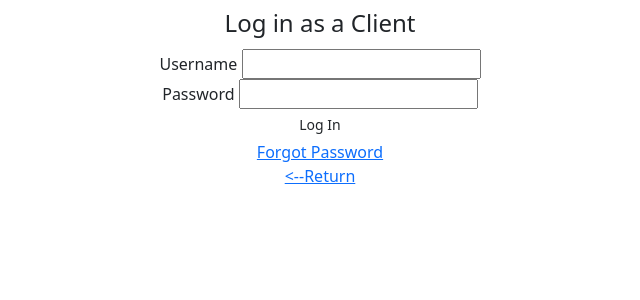
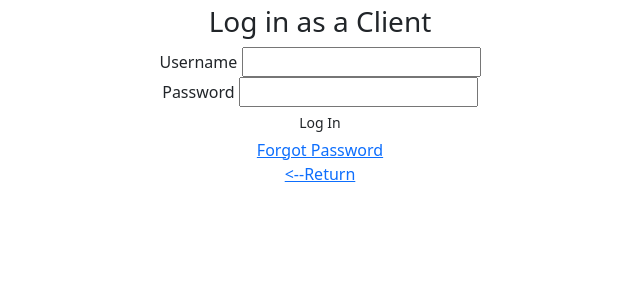
Before and after one commit to mdinga/hairlinkd_dev, a Rails app: page /client_access/login in a window 1280 px wide. Shown: the part 165-465 px from the top of the page, without its empty margins (320-960 px from the left). Run offline with Rails 7, Linux system fonts and the light colour scheme; style sheets or scripts are compiled from the project's sources; parts of the project's set-up code (start-up, migrations or seed data) failed here and were passed over; some libraries are stand-ins or nearby versions.

Commit message:
Bootstrap Fixed

```diff
--- a/app/views/client_access/login.html.erb
+++ b/app/views/client_access/login.html.erb
@@ -1,7 +1,10 @@
 <div class = 'container'>
 
+  <div class = "text-center">
+    <h3>Log in as a Client</h3>
+  </div>
+
       <%= form_tag(client_access_attempt_login_path, :method => :post, class: 'form-group text-center') do %>
-      <legend>Log in as a Client</legend>
           <fieldset>
             <div class = 'form-group'>
               <%= label_tag(:username) %>
--- a/app/views/layouts/application.html.erb
+++ b/app/views/layouts/application.html.erb
@@ -7,7 +7,7 @@
   <%= stylesheet_link_tag 'application', href="http://fonts.googleapis.com/css?family=Lato|Bad+Script", media: 'all', 'data-turbolinks-track' => true %>
   <%= javascript_include_tag 'application', 'data-turbolinks-track': 'reload' %>
   <%= favicon_link_tag asset_path('HL_favicon.png'), :rel => 'icon', :type =>  'image/png' %>
-  <meta name="viewport" content="width=device-width, initial-scale=1.0">
+
 </head>
 
   <body>
--- a/app/views/stylist_access/stylist_login.html.erb
+++ b/app/views/stylist_access/stylist_login.html.erb
@@ -1,7 +1,10 @@
 <div class = "container">
 
+    <div class = "text-center">
+      <h3>Log in as a Stylist</h3>
+    </div>
+
     <%= form_tag(stylist_access_stylist_attempt_login_path, :method => :post, class: "form-group text-center") do %>
-    <legend>Log in as a Stylist</legend>
       <fieldset>
         <div class = "form-group">
           <%= label_tag(:username) %>
```
